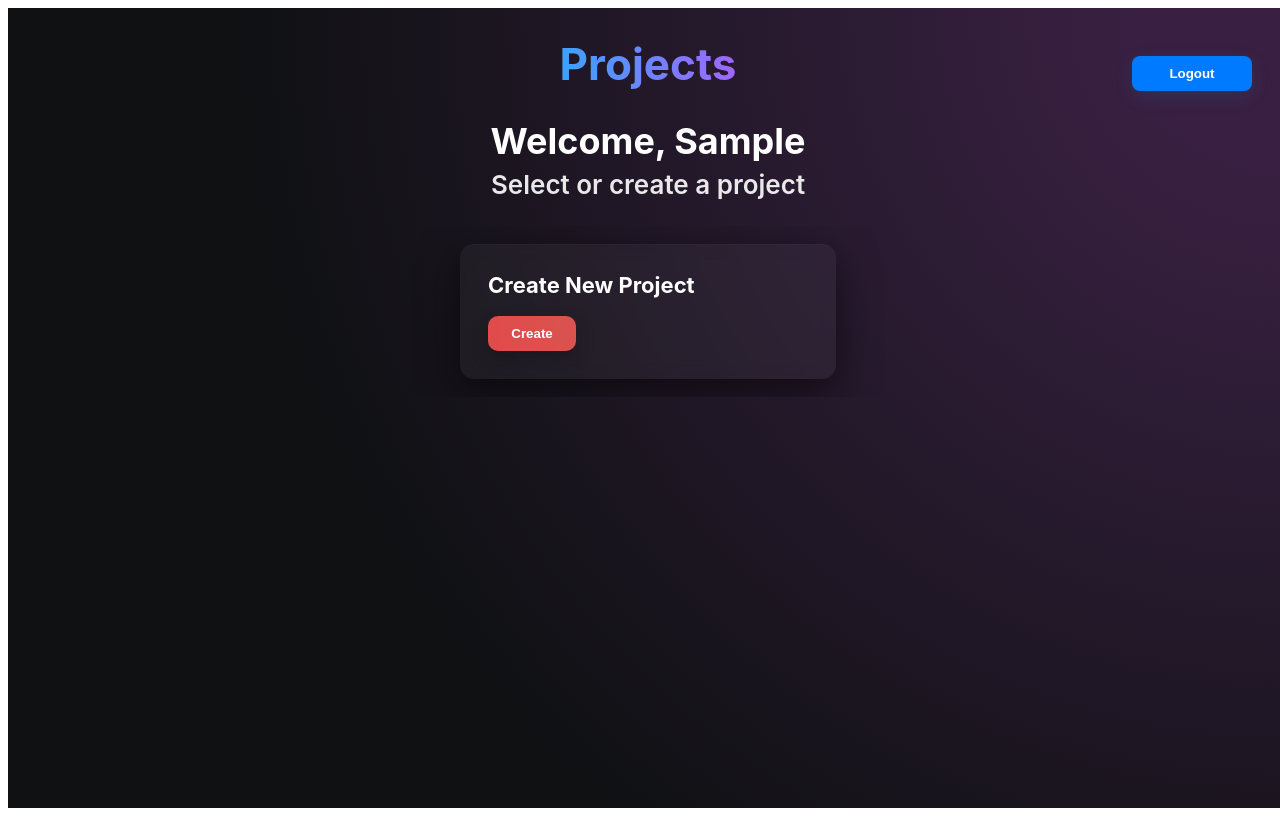
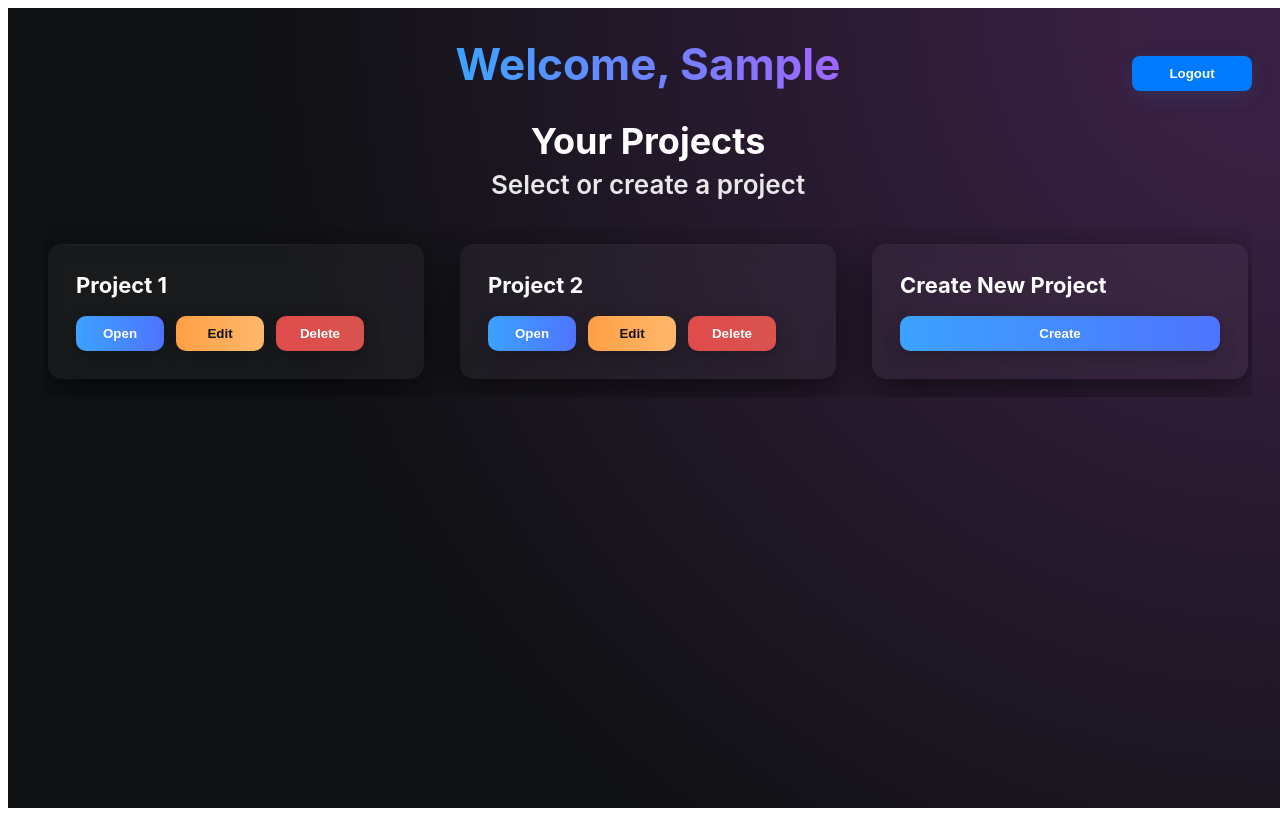
Before and after one commit to SariyaE/SmartTaskCollaboration, a React (Vite) app: page /projects in a window 1280 px wide. Both pictures are taken after typing "Sample", "Sample123" into the empty fields and a click on the button "Log In". Built offline with nearby package versions, Linux system fonts and the light colour scheme.

Commit message:
Update ProjectSelection.jsx

```diff
--- a/src/ProjectSelection.jsx
+++ b/src/ProjectSelection.jsx
@@ -1,59 +1,124 @@
-import React from "react";
-import "./ProjectSelection.css";
+import React, { useEffect, useState } from "react";
+import { useNavigate } from "react-router-dom";
+import { toast, ToastContainer } from "react-toastify";
+import "./ProjectSelection.css"; // ← clean CSS file
 
-export default function ProjectSelection({
-  user,
-  onLogout,
-  projects,
-  openProject,
-  deleteProject,
-  createProject
-}) {
+function makeId() {
+  return "p-" + Math.random().toString(36).slice(2, 9);
+}
+
+export default function ProjectSelection({ user }) {
+  const navigate = useNavigate();
+  const [projects, setProjects] = useState([]);
+
+  useEffect(() => {
+    const raw = localStorage.getItem("projects");
+    const arr = raw
+      ? JSON.parse(raw)
+      : [
+          { id: "p1", name: "Project 1", tasks: [], notifications: [] },
+          { id: "p2", name: "Project 2", tasks: [], notifications: [] },
+        ];
+    setProjects(arr);
+  }, []);
+
+  const saveProjects = (updated) => {
+    setProjects(updated);
+    localStorage.setItem("projects", JSON.stringify(updated));
+  };
+
+  const openProject = (proj) => {
+    navigate(`/board/${proj.id}`, { state: { projectId: proj.id } });
+  };
+
+  const createProject = () => {
+    const name = prompt("New project name:");
+    if (!name) return;
+
+    const id = makeId();
+    const newProj = { id, name, tasks: [], notifications: [] };
+    const updated = [...projects, newProj];
+    saveProjects(updated);
+
+    toast.success("Project created");
+  };
+
+  const deleteProject = (id) => {
+    if (!window.confirm("Are you sure you want to delete this project?")) return;
+    const updated = projects.filter((p) => p.id !== id);
+    saveProjects(updated);
+    toast.info("Project deleted");
+  };
+
+  const renameProject = (id) => {
+    const newName = prompt("Enter new project name:");
+    if (!newName) return;
+
+    const updated = projects.map((p) =>
+      p.id === id ? { ...p, name: newName } : p
+    );
+    saveProjects(updated);
+    toast.success("Project renamed");
+  };
+
   return (
     <div className="project-page">
+      <ToastContainer position="top-right" autoClose={2500} />
+
+      {/* Top bar */}
       <div className="project-topbar">
         <div className="project-topbar-left"></div>
 
-        <h1 className="project-title">Projects</h1>
+        <h1 className="project-title">
+          Welcome, {user.username}
+        </h1>
 
         <div className="project-topbar-right">
-          <button className="logout-btn" onClick={onLogout}>
+          <button
+            onClick={() => {
+              localStorage.removeItem("user");
+              navigate("/");
+            }}
+            className="logout-btn"
+          >
             Logout
           </button>
         </div>
       </div>
 
       <div className="project-centered">
-        <div className="welcome-text">Welcome, {user?.username}</div>
+        <div className="welcome-text">Your Projects</div>
         <div className="select-text">Select or create a project</div>
       </div>
 
+      {/* Project Grid */}
       <div className="project-grid">
-        {projects?.map((proj) => (
-          <div className="project-card" key={proj.id}>
-            <div className="project-name">{proj.name}</div>
+        {projects.map((p) => (
+          <div key={p.id} className="project-card">
+            <div className="project-name">{p.name}</div>
 
             <div className="project-buttons">
-              <button className="btn blue" onClick={() => openProject(proj.id)}>
+              <button onClick={() => openProject(p)} className="btn blue">
                 Open
               </button>
-              <button
-                className="btn orange"
-                onClick={() => deleteProject(proj.id)}
-              >
+
+              <button onClick={() => renameProject(p.id)} className="btn orange">
+                Edit
+              </button>
+
+              <button onClick={() => deleteProject(p.id)} className="btn red">
                 Delete
               </button>
             </div>
           </div>
         ))}
 
+        {/* Create new card */}
         <div className="project-card create-card">
           <div className="project-name">Create New Project</div>
-          <div className="project-buttons">
-            <button className="btn red" onClick={createProject}>
-              Create
-            </button>
-          </div>
+          <button onClick={createProject} className="btn blue">
+            Create
+          </button>
         </div>
       </div>
     </div>
```
